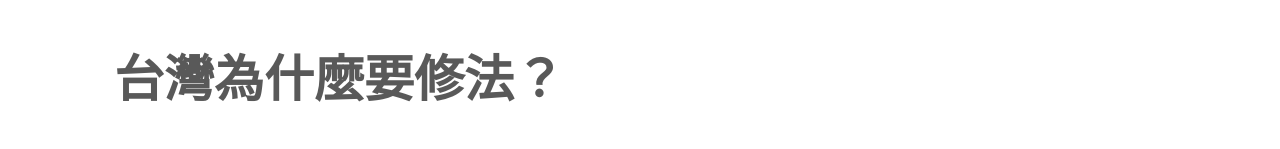
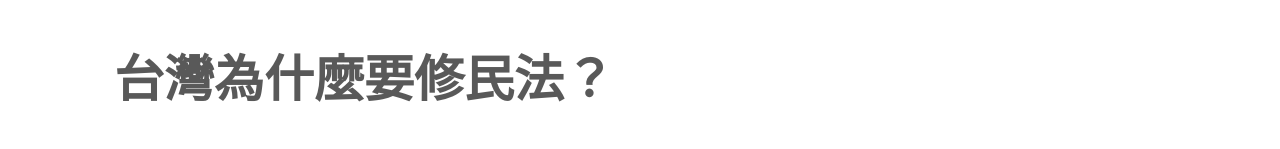
Before and after one commit to DopplerKuo/equallove, a plain HTML site: page public/index.html in a window 1280 px wide. Shown: the part 803-952 px from the top of the page. Drawn offline with Linux system fonts and the light colour scheme; a script that the page names is missing.

Commit message:
fix wording

```diff
--- a/public/index.html
+++ b/public/index.html
@@ -65,7 +65,7 @@
 </section>
 <section class="sec3">
   <div class="content">
-    <h2>台灣為什麼要修法？</h2>
+    <h2>台灣為什麼要修民法？</h2>
     <div class="s3-knowledge flex-s1-m3-l3-">
       <div class="s3-block reveal">
         <div class="s2-box-icon">
```
